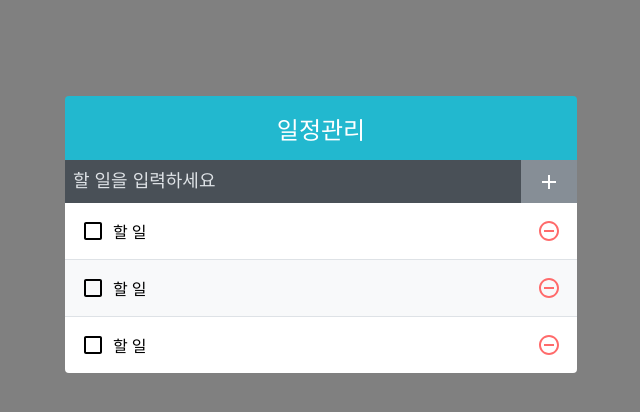
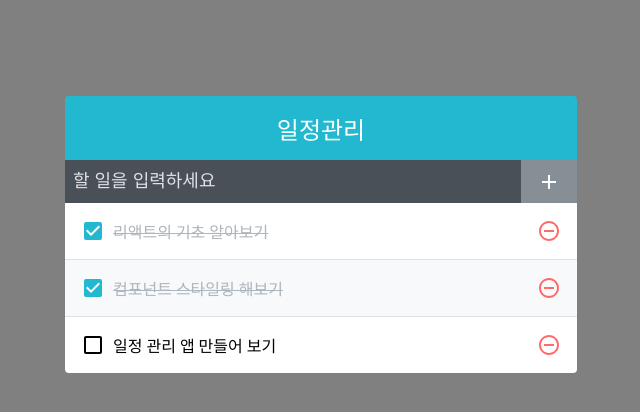
Before and after one commit to byungju0624/scheduletool, a React (Create React App) app: page / in a window 1280 px wide. Shown: the top 412 px of the page, without its empty margins (319-959 px from the left). Built offline with nearby package versions, Linux system fonts and the light colour scheme.

Commit message:
function add

```diff
--- a/src/App.js
+++ b/src/App.js
@@ -1,13 +1,19 @@
+import React, { useState } from 'react';
 import logo from './logo.svg';
 import './App.css';
 import TodoTemplate from './components/todotemplate/todotemplate';
 import TodoInsert from './components/todoinsert/todoinsert';
 import TodoList from './components/todolist/todolist';
 function App() {
+  const [todos, setTodos] = useState([
+    { id: 1, text: '리액트의 기초 알아보기', checked: true },
+    { id: 2, text: '컴포넌트 스타일링 해보기', checked: true },
+    { id: 3, text: '일정 관리 앱 만들어 보기', checked: false },
+  ]);
   return (
     <TodoTemplate>
       <TodoInsert />
-      <TodoList />
+      <TodoList todos={todos} />
     </TodoTemplate>
   );
 }
--- a/src/components/todolist/todolist.jsx
+++ b/src/components/todolist/todolist.jsx
@@ -1,11 +1,11 @@
 import React from 'react';
 import TodoListItem from '../todolistitem/todolistitem';
-const TodoList = (props) => {
+const TodoList = ({ todos }) => {
   return (
     <div className="todolist">
-      <TodoListItem />
-      <TodoListItem />
-      <TodoListItem />
+      {todos.map((todo) => {
+        return <TodoListItem key={todo.id} todo={todo} />;
+      })}
     </div>
   );
 };
--- a/src/components/todolistitem/todolistitem.jsx
+++ b/src/components/todolistitem/todolistitem.jsx
@@ -5,12 +5,15 @@
   MdCheckBox,
   MdRemoveCircleOutline,
 } from 'react-icons/md';
-const TodoListItem = (props) => {
+import cn from 'classnames';
+const TodoListItem = ({ todo }) => {
+  const { text, checked } = todo;
+
   return (
     <div className="todolistitem">
-      <div className="checkbox">
-        <MdCheckBoxOutlineBlank />
-        <div className="text">할 일</div>
+      <div className={cn('checkbox', { checked })}>
+        {checked ? <MdCheckBox /> : <MdCheckBoxOutlineBlank />}
+        <div className="text">{text}</div>
       </div>
       <div className="remove">
         <MdRemoveCircleOutline />
```
